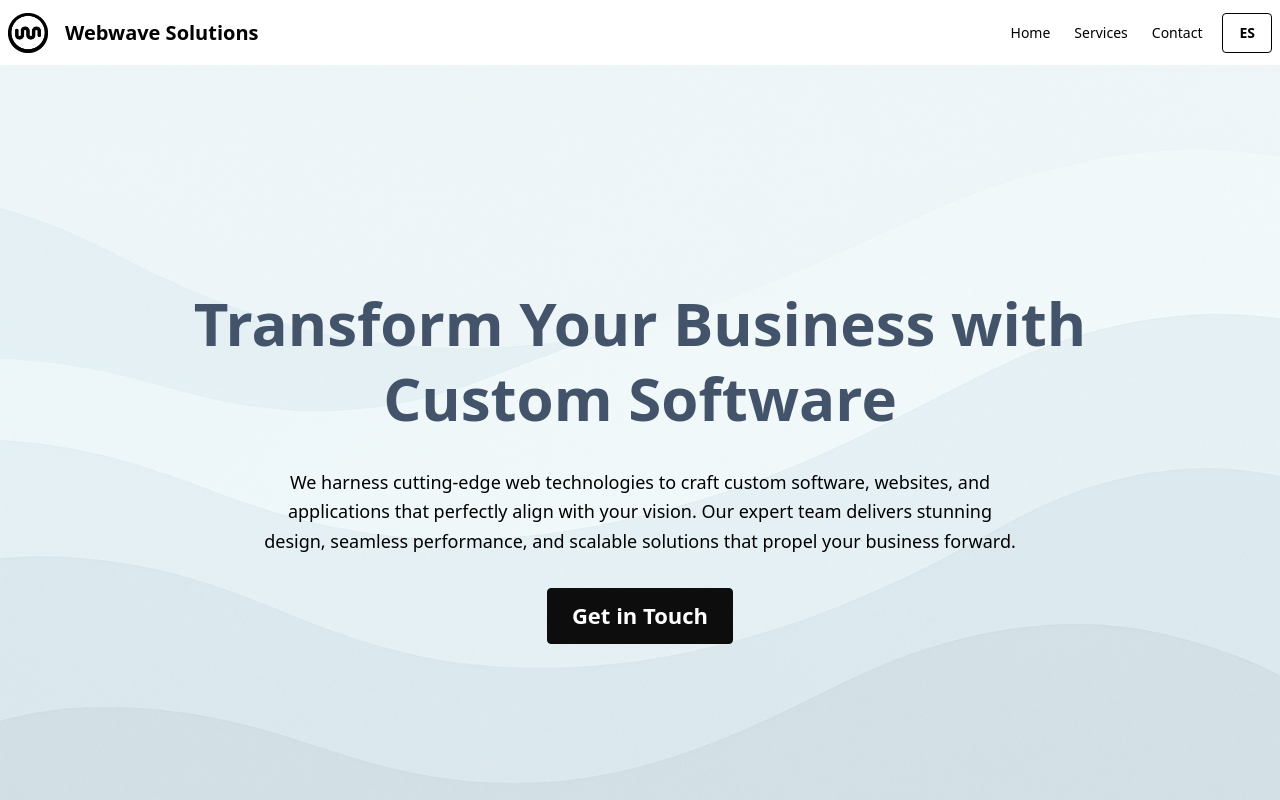
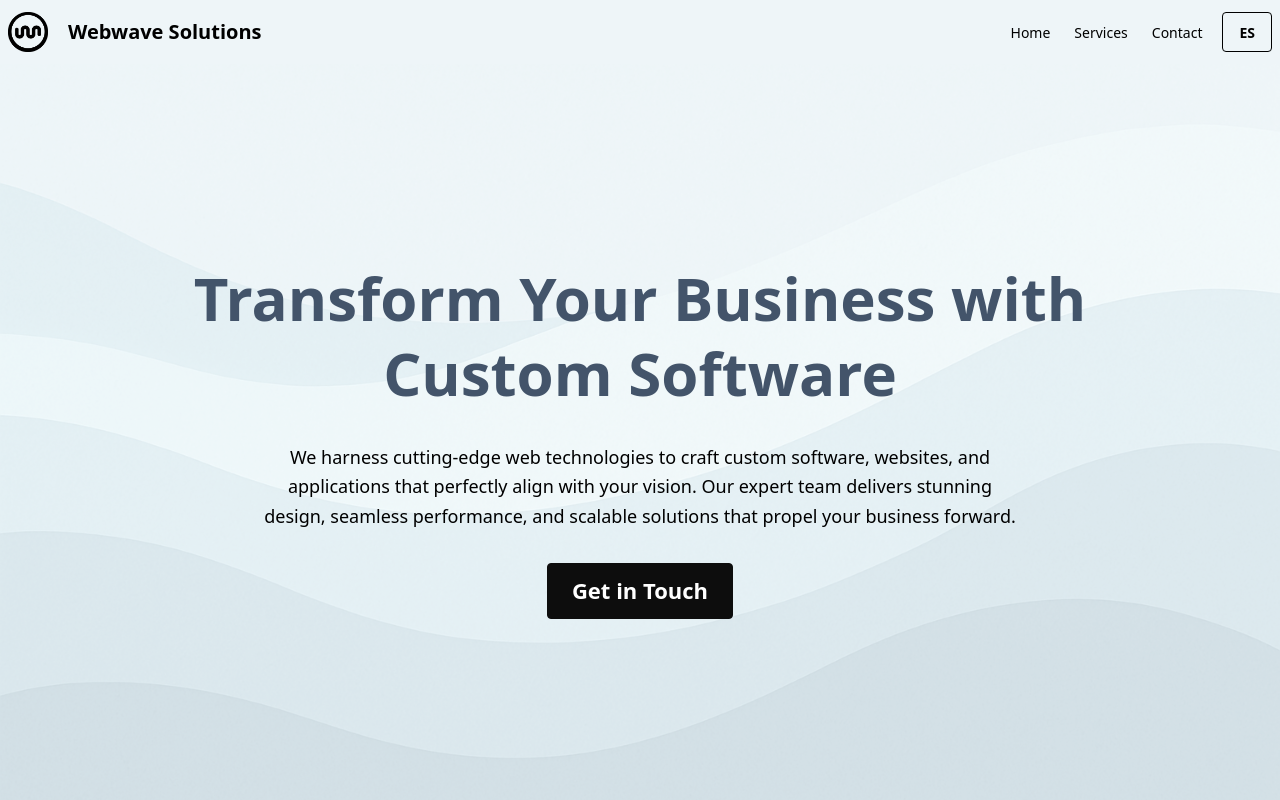
Before and after one commit to Housing-Nonprofit/omg-landing, a React (Vite) app: page / in a window 1280 px wide. Shown: the top 800 px of the page. Built offline with nearby package versions, Linux system fonts and the light colour scheme.

Commit message:
style updates

```diff
--- a/src/components/organisms/Header.jsx
+++ b/src/components/organisms/Header.jsx
@@ -10,14 +10,14 @@ const Header = ({ onChangeLanguage, lang }) => {
 
   return (
     <>
-      <div className="navbar bg-base-100 shadow-sm">
+      <div className="navbar shadow-sm h-[6dvh]">
         <div className="navbar-start portrait:w-full">
           <img
             className="size-10 portrait:m-auto"
             src={logo}
             alt=""
           />
-          <a className="btn btn-ghost text-xl portrait:hidden" href="/">Webwave Solutions</a>
+          <a className="ml-5 font-semibold text-xl portrait:hidden" href="/">Webwave Solutions</a>
         </div>
         <div className="navbar-end portrait:hidden">
           <ul className="menu menu-vertical lg:menu-horizontal">
--- a/src/components/organisms/HomePage/Hero.jsx
+++ b/src/components/organisms/HomePage/Hero.jsx
@@ -9,7 +9,7 @@ const Hero = ({ lang }) => {
 
   return (
     <div
-      className="hero relative min-h-dvh bg-cover bg-center"
+      className="hero relative min-h-[94dvh] bg-cover bg-center"
       style={{ backgroundImage: `url(${herobg})` }}
     >
       {/* DaisyUI overlay with 60% white tint */}
--- a/src/components/pages/HomePage.jsx
+++ /dev/null
@@ -1,23 +0,0 @@
-import React, { useState, useEffect } from "react";
-import Header from "../organisms/Header"
-import Footer from '../organisms/Footer';
-import Hero from "../organisms/HomePage/Hero";
-import HomePageServicesList from "../organisms/HomePage/Services"
-import EnglishBase from "../languages/English"
-import SpanishBase from "../languages/Spanish"
-import HowItWorks from "../organisms/HomePage/HowItWoks";
-
-function HomePage ({ updateLanguage, lang }) {
-
-  return (
-    <>
-    <Header onChangeLanguage={updateLanguage} lang={lang} />
-    <Hero lang={lang} />
-    < HowItWorks />
-    <HomePageServicesList lang={lang} />
-    <Footer />
-    </>
-  );
-};
-
-export default HomePage
--- /dev/null
+++ b/src/components/pages/HomePage/HomePage.scss
@@ -0,0 +1,3 @@
+.navbar {
+    background-color: #eef5f8;
+}
--- /dev/null
+++ b/src/components/pages/HomePage/index.jsx
@@ -0,0 +1,24 @@
+import React, { useState, useEffect } from "react";
+import Header from "../../organisms/Header"
+import Footer from '../../organisms/Footer';
+import Hero from "../../organisms/HomePage/Hero";
+import HomePageServicesList from "../../organisms/HomePage/Services"
+import EnglishBase from "../../languages/English"
+import SpanishBase from "../../languages/Spanish"
+import HowItWorks from "../../organisms/HomePage/HowItWoks";
+import "./HomePage.scss"
+
+function HomePage ({ updateLanguage, lang }) {
+
+  return (
+    <>
+    <Header onChangeLanguage={updateLanguage} lang={lang} />
+    <Hero lang={lang} />
+    < HowItWorks />
+    <HomePageServicesList lang={lang} />
+    <Footer />
+    </>
+  );
+};
+
+export default HomePage
```
